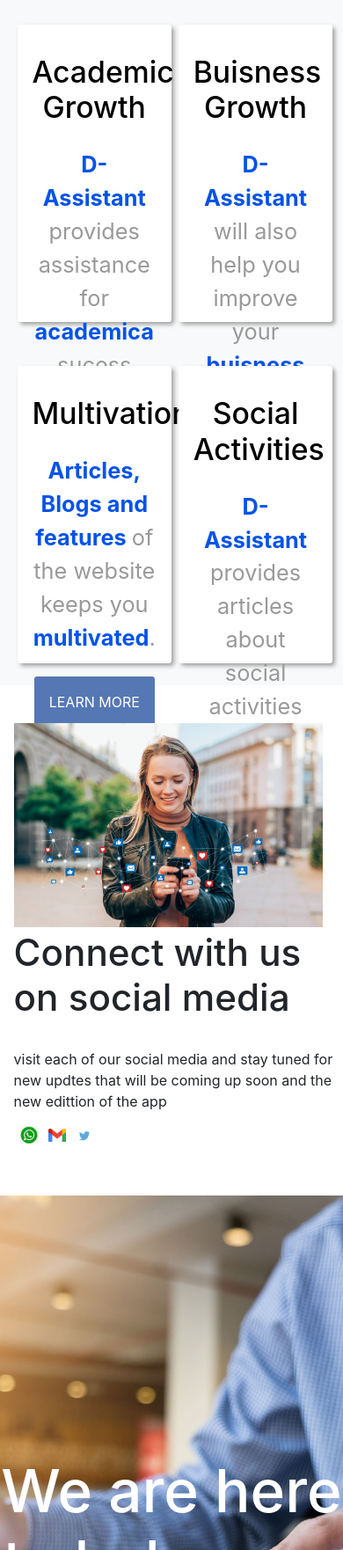
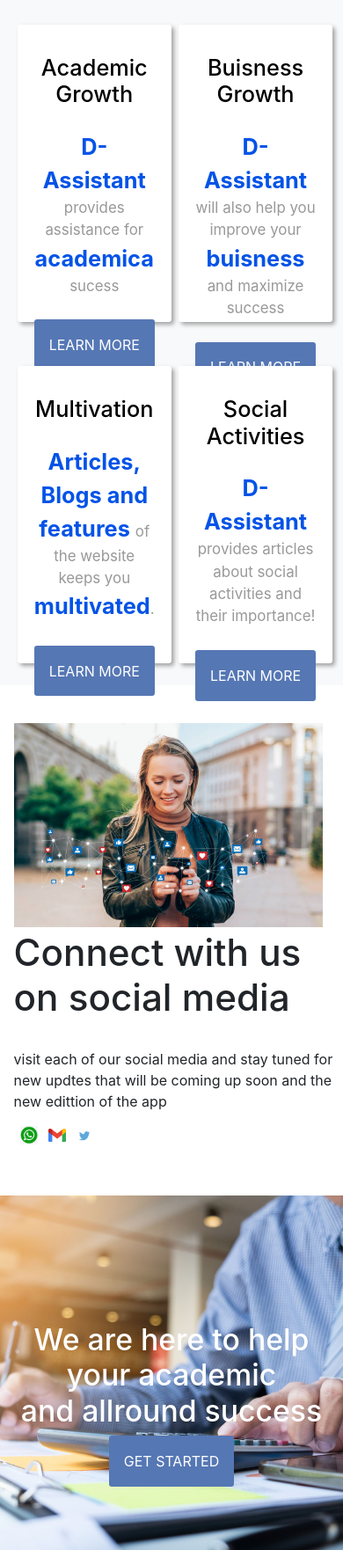
Before and after one commit to davidmicah123/project, a plain HTML site: page index.html in a window 390 px wide. Shown: the part 3836-5598 px from the top of the page at 88% size. Drawn offline with Linux system fonts and the light colour scheme.

Commit message:
rounding up the project

```diff
--- a/home.css
+++ b/home.css
@@ -598,6 +598,11 @@
 
 
 
+
+
+
+
+
 @media (max-width: 1000px) {
     *{
         margin: 0;
@@ -636,6 +641,25 @@
         margin-left: 7vw;
         margin-top: 10vh;
         margin-bottom: 10vh;
+    }
+    .growth{
+        font-size: 3vh;
+        color: black;
+    }
+    .activity_card_text{
+        color: #999999;
+        margin-top: 1vh;
+        margin-bottom: 3vh;
+        font-size: 2vh;
+    }
+    .no_testimony{
+        display: none;
+    }
+    .testimonial_grid{
+        display: grid;
+        grid-template-columns: 1fr;
+        margin-left: 10vw;
+        margin-top: 3vh;
     }
 }
 
@@ -925,7 +949,7 @@
         position: relative;
         top: 5vh;
         margin-right: 3vw;
-        margin-top: 35vh;
+        margin-top: 5vh;
     }
     .reserved_rights{
         display: none;
@@ -940,6 +964,18 @@
         display: grid;
         grid-template-columns: 1fr 1fr 1fr;
         width: 90vw;
+    }
+    .help{
+        height: 50vh;
+    }
+    .help_text{
+        font-size: 4vh;
+    }
+    .help_content{
+        text-align: center;
+        position: relative;
+        color: white;
+        top: 17vh;
     }
 }
 
@@ -1283,4 +1319,16 @@
         grid-template-columns: 1fr 1fr 1fr;
         width: 90vw;
     }
+    .help{
+        height: 50vh;
+    }
+    .help_text{
+        font-size: 4vh;
+    }
+    .help_content{
+        text-align: center;
+        position: relative;
+        color: white;
+        top: 17vh;
+    }
 }
--- a/index.html
+++ b/index.html
@@ -325,7 +325,7 @@
         <p class="testimony_given">“WOW WOW WOW!!! i can proudly say this is the best software i have used, As a student of English
           language, the NUMBER COUNT and TEXT-TO-Voice function really helped my personal and eduvational development”</p>
       </div>
-      <div class="person1">
+      <div class="person1 no_testimony">
         <div class="bio">
           <img src="images/person_2.jpg" alt="" class="testifier">
           <h2 class="testifier_name">TAYLOR SMITH</h2>
```
Also changed, not shown: about.css (+14 -6 lines).
